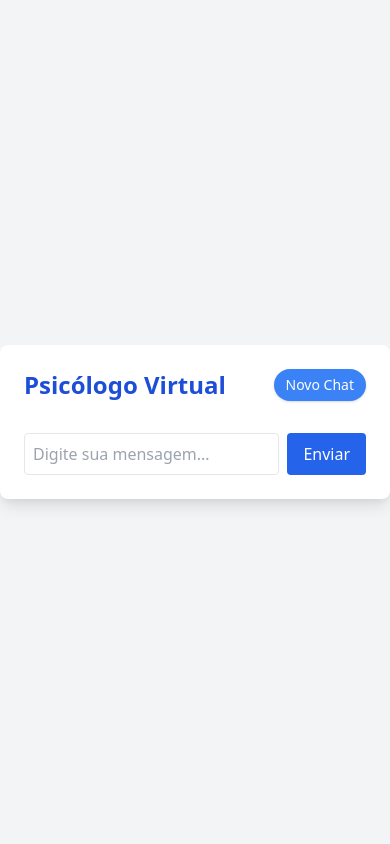
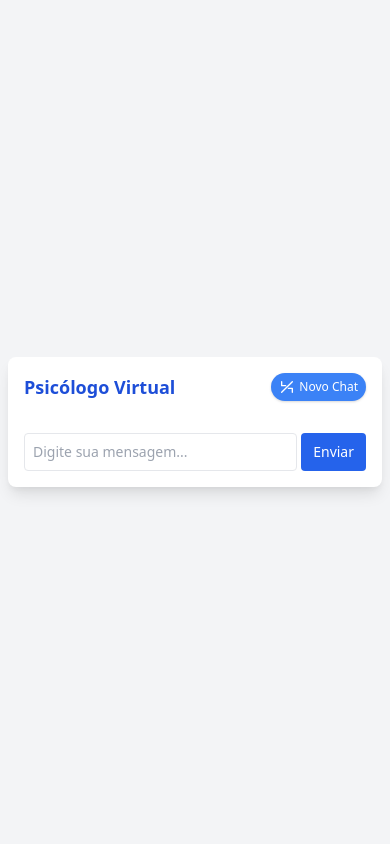
Before and after one commit to danielamarall/psych-ai, a FastAPI app: page / in a window 390 px wide. Run offline with FastAPI, Linux system fonts and the light colour scheme; some libraries are stand-ins or nearby versions.

Commit message:
Atualiza o layout da página index.html, ajustando estilos e tamanhos de elementos para melhor responsividade. Modifica o arquivo db.sqlite3, refletindo alterações no banco de dados.

```diff
--- a/templates/index.html
+++ b/templates/index.html
@@ -8,36 +8,41 @@
     <link href="https://cdn.jsdelivr.net/npm/tailwindcss@2.2.19/dist/tailwind.min.css" rel="stylesheet">
 </head>
 
-<body class="bg-gray-100 min-h-screen flex items-center justify-center">
-    <div class="bg-white shadow-lg rounded-lg p-6 max-w-xl w-full flex flex-col" x-data="{ loading: false }">
+<body class="bg-gray-100 min-h-screen flex items-center justify-center p-2">
+    <div class="bg-white shadow-lg rounded-lg p-4 sm:p-6 w-full max-w-md flex flex-col" x-data="{ loading: false }">
         <div class="flex justify-between mb-4 items-center">
-            <h1 class="text-2xl font-bold text-blue-700">Psicólogo Virtual</h1>
+            <h1 class="text-lg sm:text-2xl font-bold text-blue-700">Psicólogo Virtual</h1>
             <a href="/new"
-               class="inline-flex items-center space-x-1 px-3 py-1.5 bg-blue-500 text-white text-sm font-medium rounded-full shadow hover:bg-blue-600 transition">
+                class="inline-flex items-center space-x-1 px-2 sm:px-3 py-1.5 bg-blue-500 text-white text-xs sm:text-sm font-medium rounded-full shadow hover:bg-blue-600 transition">
+                <svg xmlns="http://www.w3.org/2000/svg" class="h-4 w-4" fill="none" viewBox="0 0 24 24"
+                    stroke="currentColor">
+                    <path stroke-linecap="round" stroke-linejoin="round" stroke-width="2"
+                        d="M4 4v6h6M20 20v-6h-6M4 20l16-16" />
+                </svg>
                 <span>Novo Chat</span>
             </a>
         </div>
 
-        <div id="chat-container" class="flex-1 space-y-2 overflow-y-auto pr-2 max-h-96 mb-4">
+        <div id="chat-container" class="flex-1 space-y-2 overflow-y-auto pr-1 max-h-96 mb-4">
             {% for msg in historico %}
             {% if msg.role == "user" %}
-            <div class="flex justify-end items-end space-x-2">
-                <div class="text-xs text-gray-500">{{ msg.timestamp }}</div>
-                <div class="bg-blue-500 text-white p-2 rounded-lg max-w-xs text-right">
+            <div class="flex justify-end items-end space-x-1 sm:space-x-2">
+                <div class="text-[10px] sm:text-xs text-gray-500">{{ msg.timestamp }}</div>
+                <div class="bg-blue-500 text-white p-2 rounded-lg max-w-[80%] text-right text-sm sm:text-base">
                     {{ msg.mensagem }}
                 </div>
                 <img src="https://cdn-icons-png.flaticon.com/512/147/147144.png" alt="Você"
-                    class="w-8 h-8 rounded-full">
+                    class="w-6 h-6 sm:w-8 sm:h-8 rounded-full">
             </div>
             {% else %}
-            <div class="flex justify-start items-end space-x-2">
+            <div class="flex justify-start items-end space-x-1 sm:space-x-2">
                 <img src="https://cdn-icons-png.flaticon.com/512/4712/4712027.png" alt="IA"
-                    class="w-8 h-8 rounded-full">
-                <div class="bg-gray-200 text-black p-2 rounded-lg max-w-xs text-left opacity-0 transition-opacity duration-500"
+                    class="w-6 h-6 sm:w-8 sm:h-8 rounded-full">
+                <div class="bg-gray-200 text-black p-2 rounded-lg max-w-[80%] text-left text-sm sm:text-base opacity-0 transition-opacity duration-500"
                     x-data x-init="setTimeout(() => {
-                    $el.classList.remove('opacity-0');
-                    $el.querySelector('.typing')?.remove();
-                }, 1000)">
+                        $el.classList.remove('opacity-0');
+                        $el.querySelector('.typing')?.remove();
+                    }, 1000)">
                     <span x-data x-init="setTimeout(() => $el.remove(), 1000)" class="typing inline-flex space-x-1">
                         <span class="w-2 h-2 bg-gray-500 rounded-full animate-bounce"
                             style="animation-delay: 0s;"></span>
@@ -48,19 +53,19 @@
                     </span>
                     {{ msg.mensagem }}
                 </div>
-                <div class="text-xs text-gray-500">{{ msg.timestamp }}</div>
+                <div class="text-[10px] sm:text-xs text-gray-500">{{ msg.timestamp }}</div>
             </div>
             {% endif %}
             {% endfor %}
         </div>
 
-        <form method="post" class="flex space-x-2 mt-auto" @submit="loading = true">
-            <textarea name="mensagem" rows="1" class="border rounded p-2 flex-1 resize-none"
+        <form method="post" class="flex space-x-1 sm:space-x-2 mt-auto" @submit="loading = true">
+            <textarea name="mensagem" rows="1" class="border rounded p-2 flex-1 resize-none text-sm sm:text-base"
                 placeholder="Digite sua mensagem..." required></textarea>
             <button type="submit"
-                class="bg-blue-600 text-white py-2 px-4 rounded hover:bg-blue-700 flex items-center justify-center space-x-2">
+                class="bg-blue-600 text-white py-2 px-3 sm:px-4 rounded hover:bg-blue-700 flex items-center justify-center space-x-1 text-sm sm:text-base">
                 <span x-show="!loading">Enviar</span>
-                <svg x-show="loading" class="animate-spin h-5 w-5 text-white" xmlns="http://www.w3.org/2000/svg"
+                <svg x-show="loading" class="animate-spin h-4 w-4 text-white" xmlns="http://www.w3.org/2000/svg"
                     fill="none" viewBox="0 0 24 24">
                     <circle class="opacity-25" cx="12" cy="12" r="10" stroke="currentColor" stroke-width="4"></circle>
                     <path class="opacity-75" fill="currentColor" d="M4 12a8 8 0 018-8v4a4 4 0 00-4 4H4z">
@@ -69,32 +74,6 @@
             </button>
         </form>
     </div>
-
-    <style>
-        .animate-bounce {
-            animation: bounce 1s infinite;
-        }
-
-        @keyframes bounce {
-
-            0%,
-            100% {
-                transform: translateY(0);
-            }
-
-            50% {
-                transform: translateY(-0.25rem);
-            }
-        }
-    </style>
-
-    <script>
-        document.addEventListener('DOMContentLoaded', () => {
-            const chatContainer = document.getElementById('chat-container');
-            chatContainer.scrollTop = chatContainer.scrollHeight;
-        });
-    </script>
-
 </body>
 
 </html>
```
Also changed, not shown: db.sqlite3.
